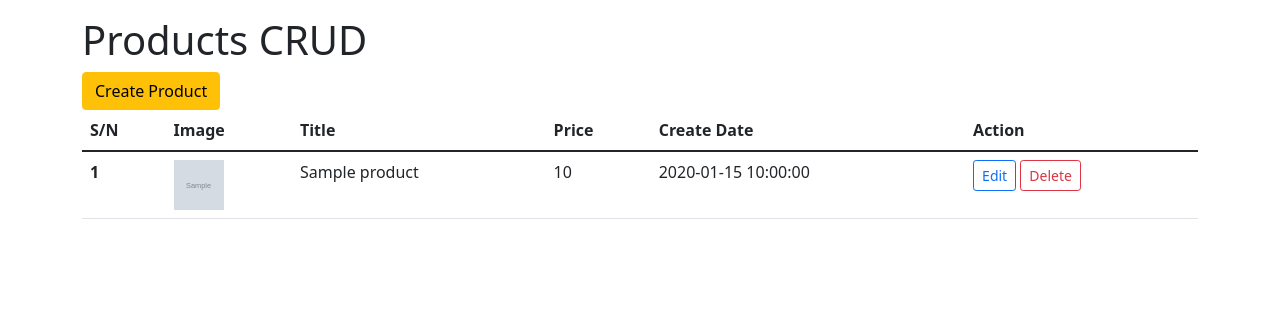
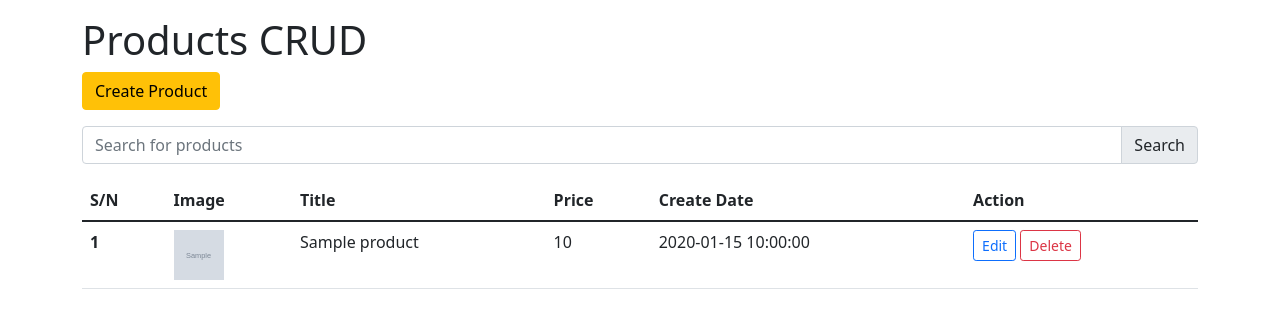
Before and after one commit to MyronJoe/PHP-Crud-App, a PHP site: page / in a window 1280 px wide. Shown: the top 328 px of the page. Run offline with PHP 8.4, Linux system fonts and the light colour scheme; tables that the repository leaves empty or names only in its code hold one stand-in row (values such as "Sample post"); grey boxes marked "Sample" are stand-in pictures.

Commit message:
added the search table functinality,

```diff
--- a/index.php
+++ b/index.php
@@ -17,7 +17,14 @@
         $pdo = new PDO('mysql:host=localhost;port=3306;dbname=products_crud', 'root', '');
         $pdo->setAttribute(PDO::ATTR_ERRMODE, PDO::ERRMODE_EXCEPTION);
 
-        $statement = $pdo->prepare('SELECT * FROM products ORDER BY create_date DESC');
+        $search = $_GET['search'] ?? '';
+
+        if ($search) {
+            $statement = $pdo->prepare('SELECT * FROM products WHERE title LIKE :title ORDER BY create_date DESC');
+            $statement->bindValue(':title', "%$search%");
+        }else{
+            $statement = $pdo->prepare('SELECT * FROM products ORDER BY create_date DESC');
+        }
         $statement->execute();
         $products = $statement->fetchAll(PDO::FETCH_ASSOC);
 
@@ -34,6 +41,13 @@
         <div>
         <a href="create.php" class="btn btn-warning btn-md">Create Product</a>
         </div>
+
+        <form action="">
+            <div class="input-group my-3">
+                <input type="text" class="form-control" placeholder="Search for products" name="search" value="<?php echo $search ?>">
+                <button type="submit" class="input-group-text" id="basic-addon1">Search</button>
+            </div>
+        </form>
 
         <table class="table">
             <thead>
```
Also changed, not shown: images/1665554662/image_4.jpg (added).
